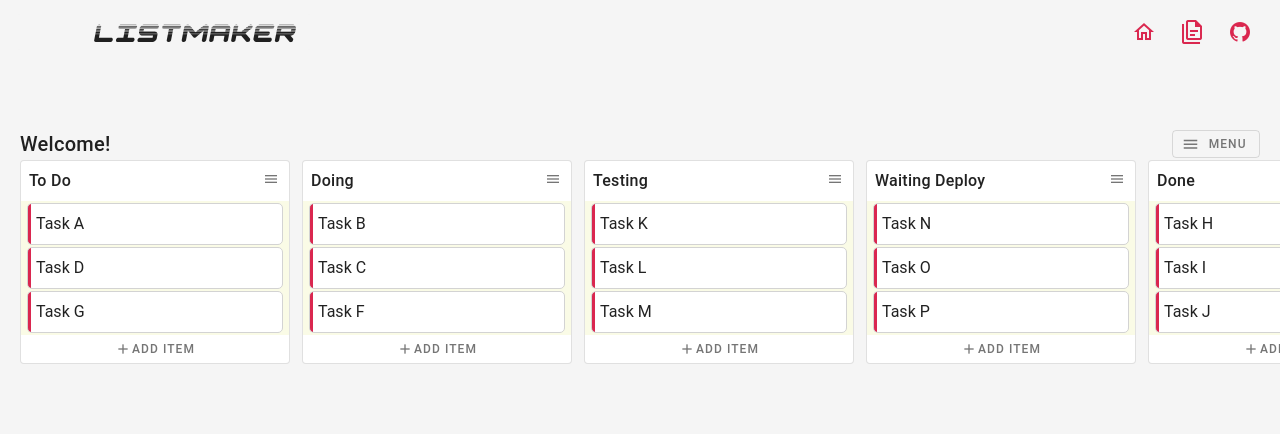
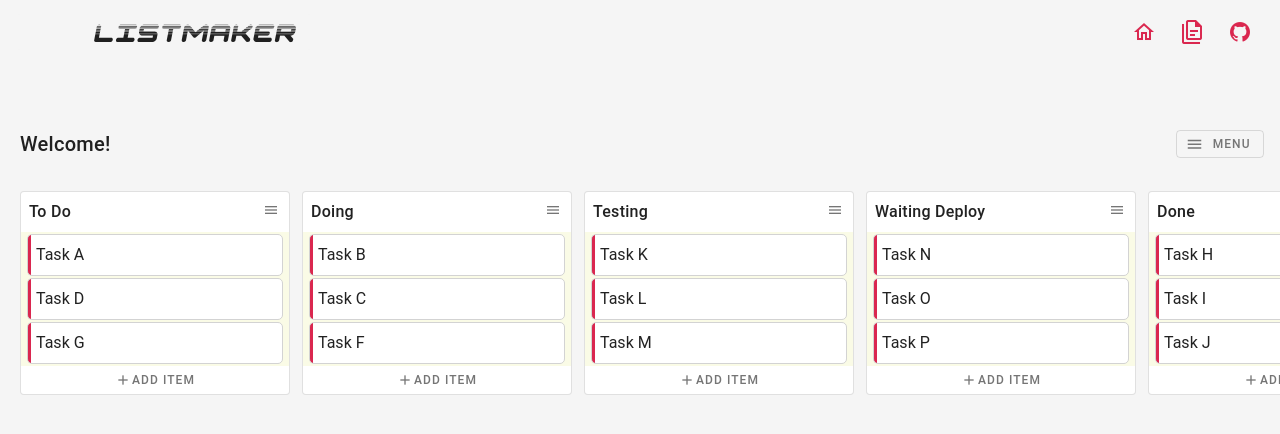
Before and after one commit to renan-taranto/list-maker, a Vue app: page /#/board/1 in a window 1280 px wide. Shown: the top 434 px of the page. Built offline with nearby package versions, Linux system fonts and the light colour scheme.

Commit message:
[Board] Fix board view's header positioning

```diff
--- a/src/components/board/BoardMenu.vue
+++ b/src/components/board/BoardMenu.vue
@@ -1,22 +1,10 @@
 <template>
-  <div>
-    <v-btn
-        class="white--text"
-        text
-        small
-        outlined
-        color="grey darken-1"
-        @click="isDrawerVisible = true"
-    >
-      <v-icon left>mdi-menu</v-icon>
-      Menu
-    </v-btn>
   <v-navigation-drawer
       v-model="isDrawerVisible"
-        absolute
+      fixed
       right
       hide-overlay
-        class="menu"
+      class="navigation-drawer-menu"
   >
     <v-list-item>
       <v-list-item-content>
@@ -66,7 +54,6 @@
       <RestoreListCard v-if="isRestoreListCardVisible" :board-id="boardId"/>
     </v-slide-x-reverse-transition>
   </v-navigation-drawer>
-  </div>
 </template>
 
 <script>
@@ -77,6 +64,11 @@ export default {
   name: 'BoardMenu',
   components: { RestoreListCard },
   props: {
+    isMenuVisible: {
+      type: Boolean,
+      required: true,
+      default: false
+    },
     boardId: {
       type: String,
       required: true
@@ -84,12 +76,24 @@ export default {
   },
   data() {
     return {
-      isDrawerVisible: false,
       items: [
         { title: 'Restore List', icon: 'mdi-restore-alert', onClick: 'showRestoreListCard' },
         { title: 'Close Board', icon: 'mdi-close', onClick: 'closeTheBoard' }
       ],
       isRestoreListCardVisible: false
+    }
+  },
+  computed: {
+    isDrawerVisible: {
+      get() {
+        return this.isMenuVisible
+      },
+      set(val) {
+        if (val === false) {
+          this.$emit('menu-closed')
+          this.isRestoreListCardVisible = false
+        }
+      }
     }
   },
   methods: {
@@ -104,21 +108,6 @@ export default {
       this.closeBoard(this.boardId)
       this.$router.push({ name: 'BoardsView' })
     }
-  },
-  watch: {
-    isDrawerVisible(val) {
-      if (val === false) {
-        this.isRestoreListCardVisible = false
-      }
-    }
   }
 }
 </script>
-
-<style scoped>
-.menu {
-  border: thin solid #0000001f;
-  border-radius: 4px;
-  will-change: initial; /* Fix for chrome blurry fonts: https://github.com/vuetifyjs/vuetify/issues/12890 */
-}
-</style>
--- /dev/null
+++ b/src/components/layout/PageHeader.vue
@@ -0,0 +1,24 @@
+<template>
+  <div class="page-header">
+    <div class="page-header__content">
+      <slot/>
+    </div>
+  </div>
+</template>
+
+<script>
+export default {
+  name: 'PageHeader'
+}
+</script>
+
+<style scoped>
+.page-header {
+  height: 55px;
+}
+
+.page-header__content {
+  position: fixed;
+  width: 100%;
+}
+</style>
--- a/src/styles/app.css
+++ b/src/styles/app.css
@@ -1,3 +1,9 @@
 .fill-width {
     width: 100%;
 }
+
+.navigation-drawer-menu {
+    border: thin solid #0000001f;
+    border-radius: 4px;
+    will-change: initial; /* Fix for chrome blurry fonts: https://github.com/vuetifyjs/vuetify/issues/12890 */
+}
--- a/src/views/BoardView.vue
+++ b/src/views/BoardView.vue
@@ -3,17 +3,36 @@
       v-if="board"
       fluid
   >
-    <v-row :justify="'space-between'" :align="'center'">
-      <div class="text-h6 ml-5">{{ board.title }}</div>
-      <BoardMenu class="mr-5" :board-id="boardId"/>
-    </v-row>
+    <PageHeader>
+      <v-row :justify="'space-between'" :align="'center'">
+        <div class="text-h6 ml-5">{{ board.title }}</div>
+        <v-btn
+            class="white--text mr-10"
+            text
+            small
+            outlined
+            color="grey darken-1"
+            @click="isMenuVisible = true"
+        >
+          <v-icon left>mdi-menu</v-icon>
+          Menu
+        </v-btn>
+      </v-row>
+    </PageHeader>
+
+    <BoardMenu
+        :is-menu-visible="isMenuVisible"
+        :board-id="boardId"
+        @menu-closed="isMenuVisible = false"
+    />
+
     <draggable
         :list="board.lists"
         group="lists"
         filter=".item-creation"
         :prevent-on-filter="false"
         :animation="150"
-        class="row row--dense flex-nowrap pt-2"
+        class="row row--dense flex-nowrap"
         ghost-class="lists--ghost"
         chosen-class="lists--chosen"
         force-fallback="true"
@@ -38,6 +57,7 @@
 
 <script>
 import draggable from 'vuedraggable'
+import PageHeader from '@/components/layout/PageHeader'
 import BoardMenu from '@/components/board/BoardMenu'
 import ListCard from '@/components/list/ListCard'
 import ListCreationButton from '@/components/list/ListCreationButton'
@@ -47,6 +67,7 @@ export default {
   name: "BoardView",
   components: {
     draggable,
+    PageHeader,
     BoardMenu,
     ListCard,
     ListCreationButton
@@ -59,7 +80,8 @@ export default {
   },
   data () {
     return {
-      board: null
+      board: null,
+      isMenuVisible: false
     }
   },
   mounted() {
```
Lines whose indentation alone changed are shown as unchanged.
